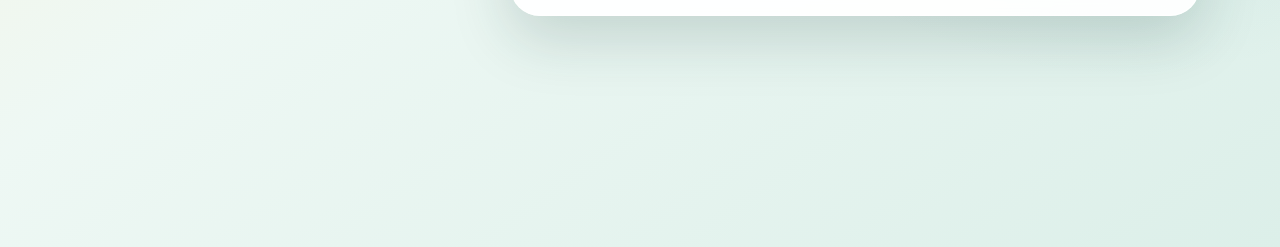
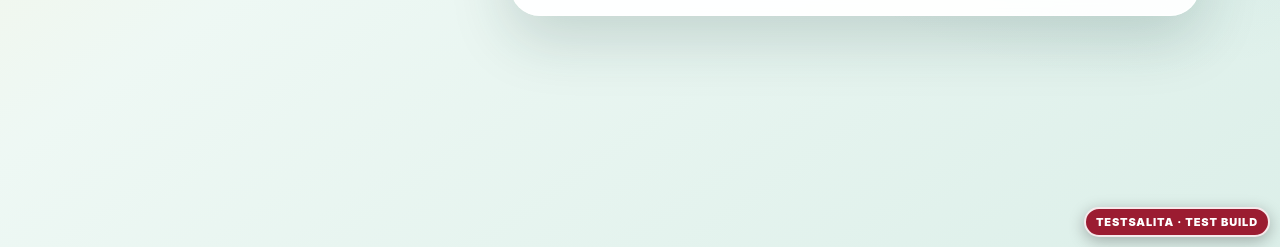
Before and after one commit to Costieman/TestSalita, a plain HTML site: page index.html in a window 1280 px wide. Shown: the part 553-800 px from the top of the page. Drawn offline with Linux system fonts and the light colour scheme.

Commit message:
Show TestSalita badge on profile gate

```diff
--- a/profile-shell.css
+++ b/profile-shell.css
@@ -1,4 +1,5 @@
 @import url("./profile-shell-base.css?v=5.5.5");
+@import url("./test-environment-badge.css?v=1.0.0");
 
 /* Keep the login actions behind the mobile PIN keypad so the keyboard's Done/OK
    action is not confused with the page-level Continue button. */
```
